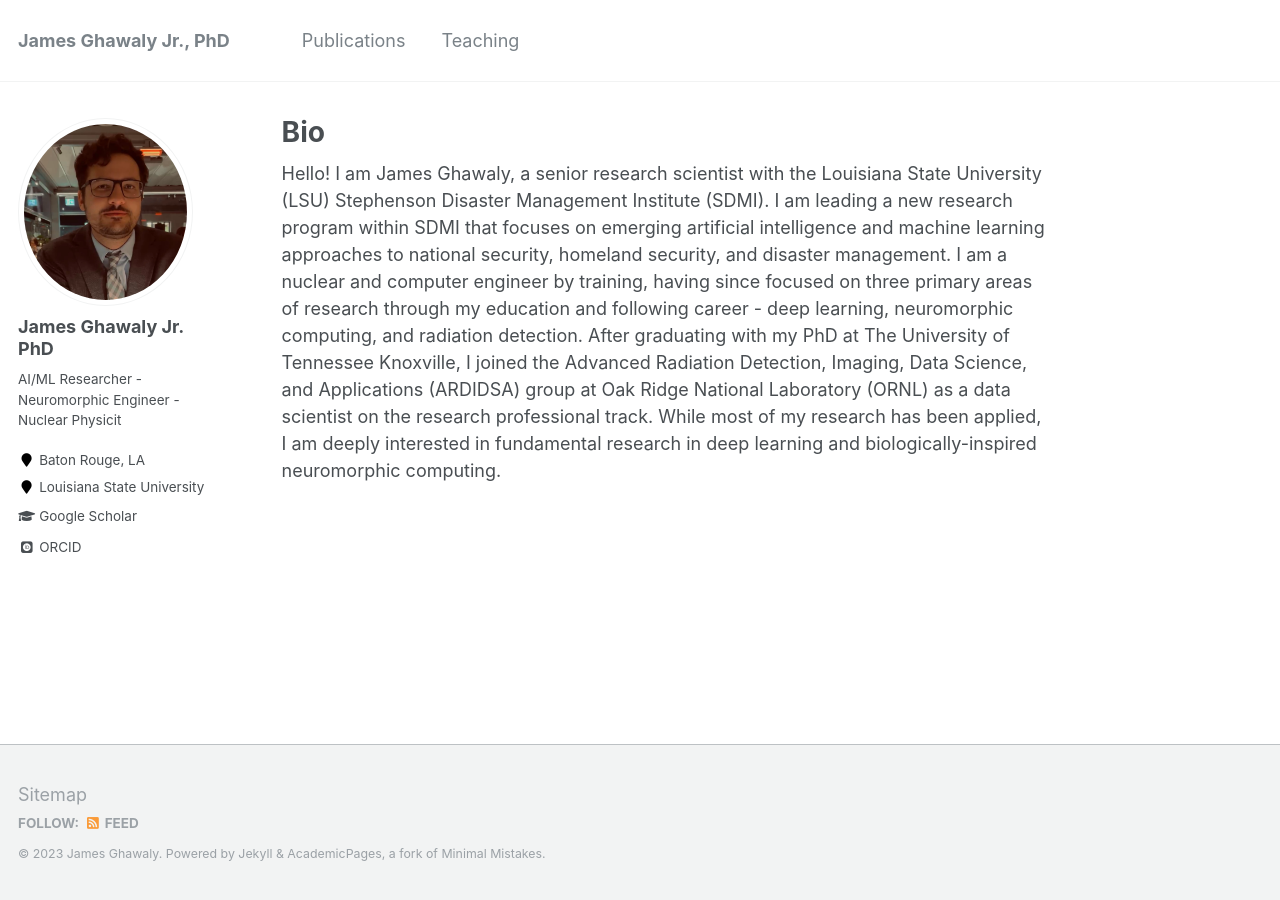
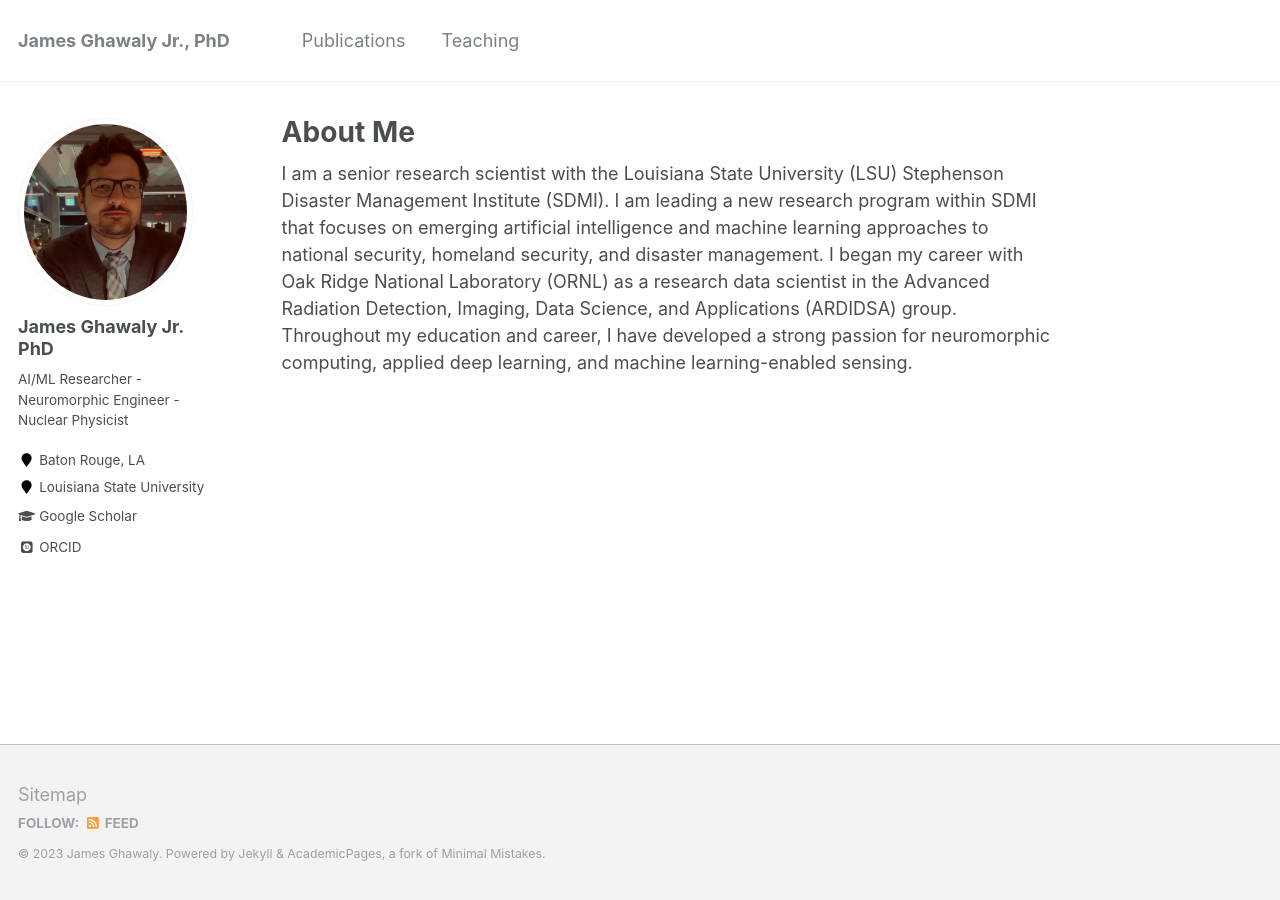
Before and after one commit to jghawaly/jghawaly.github.io, a Jekyll site: the page built from _pages/about.md, in a window 1280 px wide. Built offline with Jekyll 4.4.1, drawn with Linux system fonts in a browser that asks for light colours; some web fonts are replaced.

Commit message:
Updated template

```diff
--- a/_config.yml
+++ b/_config.yml
@@ -82,7 +82,7 @@ analytics:
 author:
   name             : "James Ghawaly Jr. PhD"
   avatar           : "profile.jpeg                "
-  bio              : "AI/ML Researcher - Neuromorphic Engineer - Nuclear Physicit"
+  bio              : "AI/ML Researcher - Neuromorphic Engineer - Nuclear Physicist"
   location         : "Baton Rouge, LA"
   employer         : "Louisiana State University"
   pubmed           : # "https://www.ncbi.nlm.nih.gov/pubmed/?term=john+snow"
--- a/_pages/about.md
+++ b/_pages/about.md
@@ -1,11 +1,11 @@
 ---
 permalink: /
-title: "Bio"
-excerpt: "About me"
+title: "About Me"
+excerpt: "About Me"
 author_profile: true
 redirect_from:
   - /about/
   - /about.html
 ---
 
-Hello! I am James Ghawaly, a senior research scientist with the Louisiana State University (LSU) Stephenson Disaster Management Institute (SDMI). I am leading a new research program within SDMI that focuses on emerging artificial intelligence and machine learning approaches to national security, homeland security, and disaster management. I am a nuclear and computer engineer by training, having since focused on three primary areas of research through my education and following career - deep learning, neuromorphic computing, and radiation detection. After graduating with my PhD at The University of Tennessee Knoxville, I joined the Advanced Radiation Detection, Imaging, Data Science, and Applications (ARDIDSA) group at Oak Ridge National Laboratory (ORNL) as a data scientist on the research professional track. While most of my research has been applied, I am deeply interested in fundamental research in deep learning and biologically-inspired neuromorphic computing.
+I am a senior research scientist with the Louisiana State University (LSU) Stephenson Disaster Management Institute (SDMI). I am leading a new research program within SDMI that focuses on emerging artificial intelligence and machine learning approaches to national security, homeland security, and disaster management. I began my career with Oak Ridge National Laboratory (ORNL) as a research data scientist in the Advanced Radiation Detection, Imaging, Data Science, and Applications (ARDIDSA) group. Throughout my education and career, I have developed a strong passion for neuromorphic computing, applied deep learning, and machine learning-enabled sensing.
```
Also changed, not shown: 1 other file.
